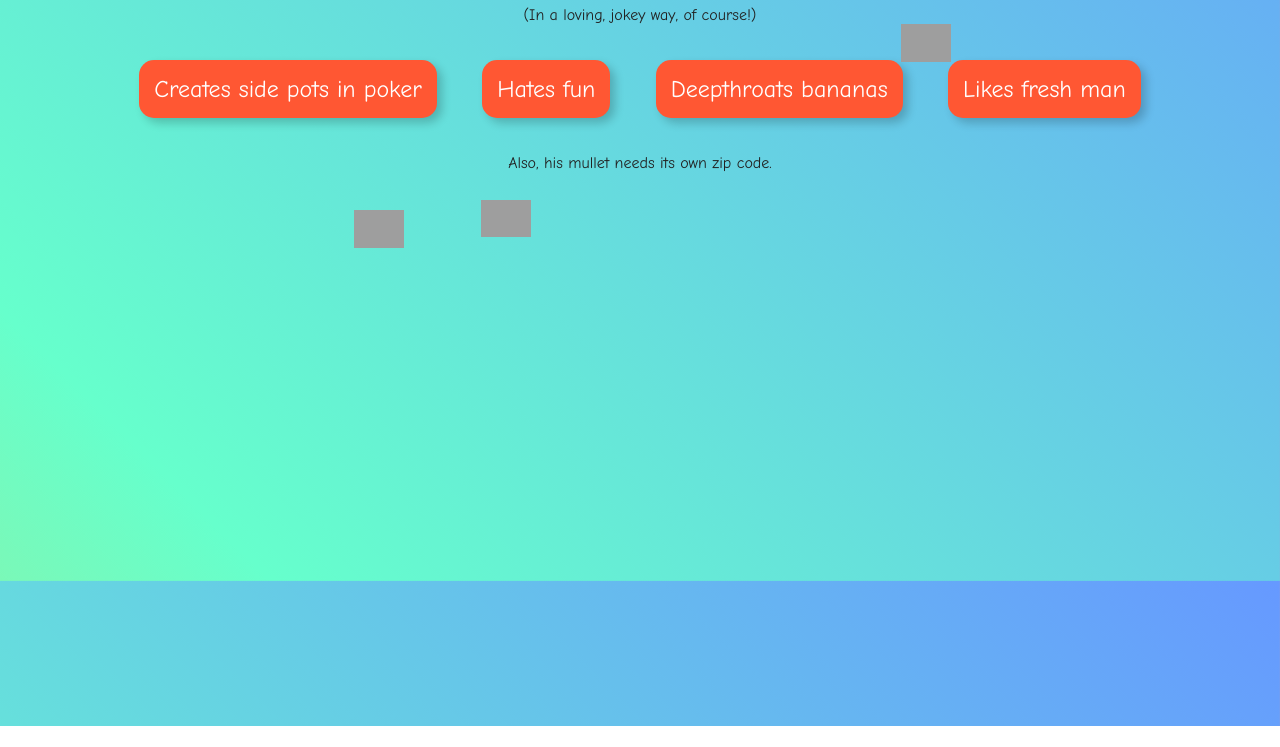
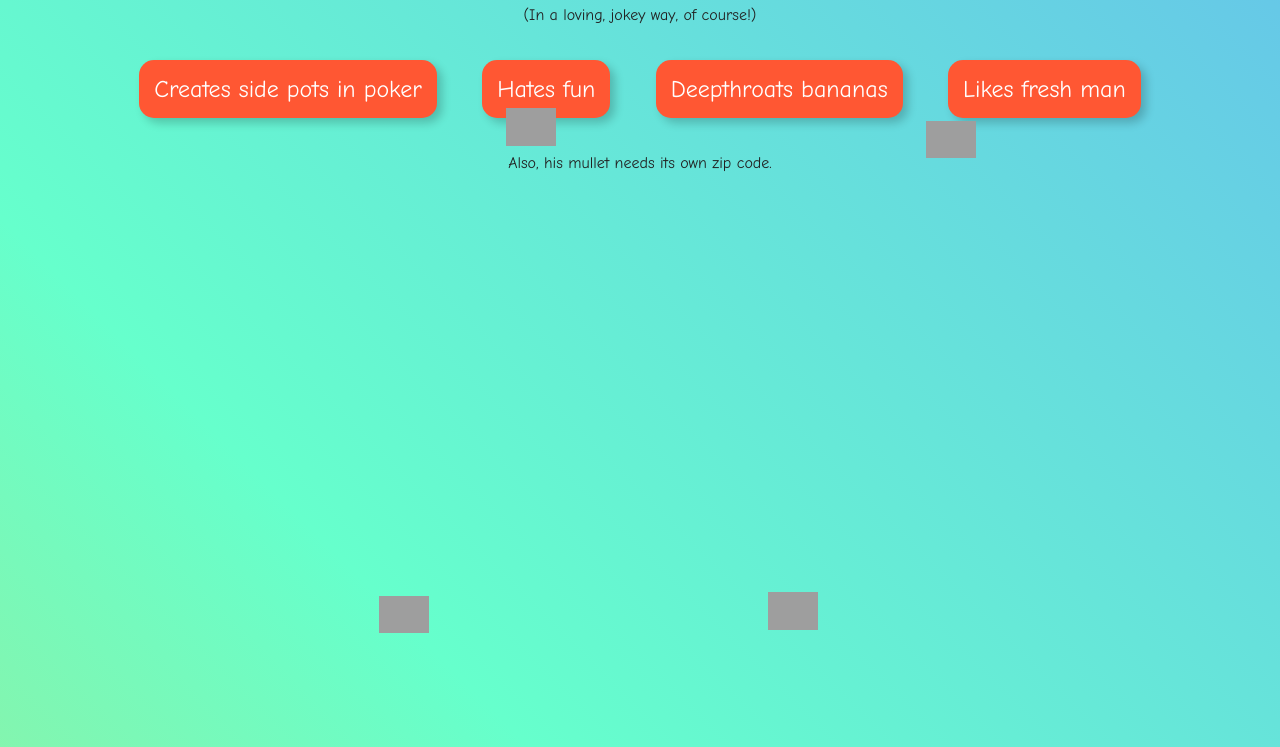
Before and after one commit to AA-lab-ctrl/AsherLefflerSucks, a plain HTML site: page index.html in a window 1280 px wide. Shown: the part 74-821 px from the top of the page. Before the commit the page ends 800 px from the top, so only its background shows below. Drawn offline with Linux system fonts and the light colour scheme; grey boxes are pictures that could not be loaded.

Commit message:
Update styles.css

```diff
--- a/styles.css
+++ b/styles.css
@@ -6,6 +6,10 @@ body {
     background-size: 400% 400%;
     animation: gradientBG 10s infinite ease-in-out;
     color: #222;
+    overflow: hidden; /* Prevents scrollbars from appearing */
+    position: relative;
+    height: 100vh;
+    margin: 0;
 }
 
 /* Smooth background color animation */
@@ -35,19 +39,10 @@ body {
     background: #ff3333;
 }
 
-/* Animated falling banana */
+/* Style for falling bananas */
 .banana {
-    width: 100px;
     position: absolute;
-    top: -50px;
-    left: 50%;
-    transform: translateX(-50%);
-    animation: dropBanana 3s infinite;
+    width: 50px;
+    top: -100px;
+    transition: transform 0.5s ease-in-out;
 }
-
-/* Banana falling animation */
-@keyframes dropBanana {
-    0% { top: -50px; }
-    50% { top: 300px; }
-    100% { top: -50px; }
-}
```
